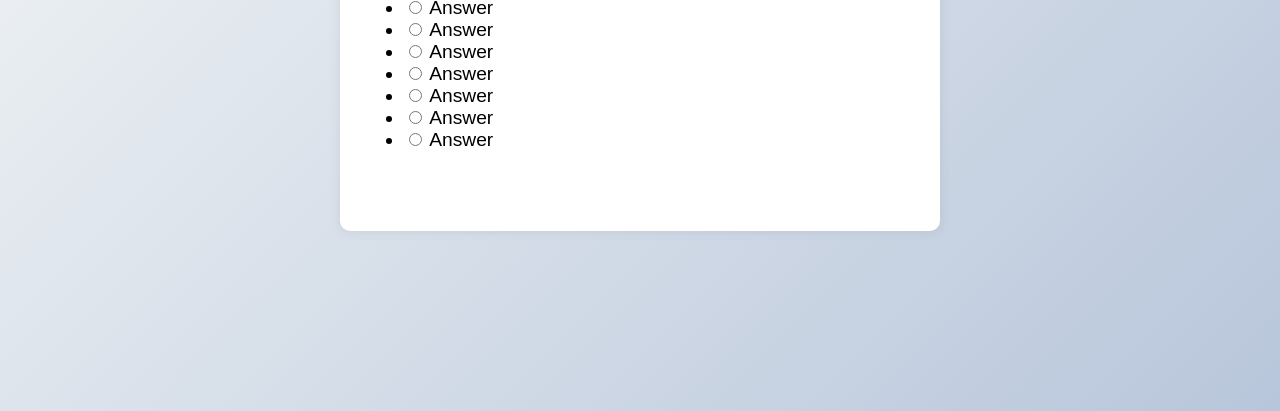
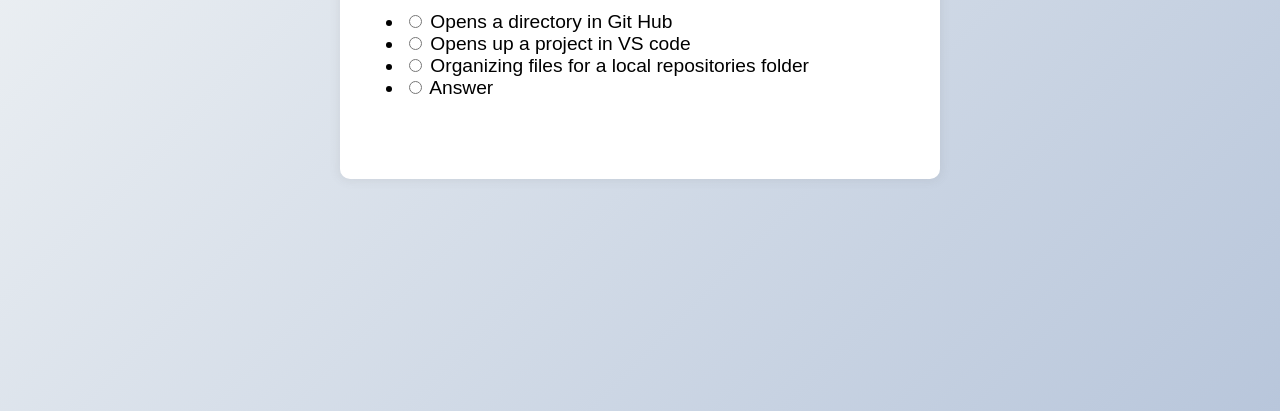
Before and after one commit to jakeskata/m4quizgenerator, a plain HTML site: page index.html in a window 1280 px wide. Shown: the part 389-800 px from the top of the page. Drawn offline with Linux system fonts and the light colour scheme.

Commit message:
added questions

```diff
--- a/index.html
+++ b/index.html
@@ -10,54 +10,29 @@
 <body>
 
     <div class="quiz-container" id="quiz"><div class="quiz-header">
-        <h2 id="question">Question Text
+        <h2 id="question"> What is the command code . used for?
         </h2>
         <ul>
             <li>
                 <input type="radio" name="answer" id="a" class="answer">
-                <label for="a" id="a_text">Answer</label>
+                <label for="a" id="a_text"> Opens a directory in Git Hub </label>
                 </li>
 
                   <li>
                     <input type="radio" name="answer" id="b" class="answer">
-                    <label for="b" id="b_text">Answer</label>
+                    <label for="b" id="b_text"> Opens up a project in VS code </label>
                   </li>
 
                   <li>
                     <input type="radio" name="answer" id="b" class="answer">
-                    <label for="b" id="b_text">Answer</label>
+                    <label for="b" id="b_text"> Organizing files for a local repositories folder </label>
                   </li>
 
                   <li>
                     <input type="radio" name="answer" id="b" class="answer">
-                    <label for="b" id="b_text">Answer</label>
-                  </li>
-                  <li>
-                    <input type="radio" name="answer" id="b" class="answer">
-                    <label for="b" id="b_text">Answer</label>
-                  </li>
-                  <li>
-                    <input type="radio" name="answer" id="b" class="answer">
-                    <label for="b" id="b_text">Answer</label>
-                  </li>
-                  <li>
-                    <input type="radio" name="answer" id="b" class="answer">
-                    <label for="b" id="b_text">Answer</label>
-                  </li>
-                  <li>
-                    <input type="radio" name="answer" id="b" class="answer">
-                    <label for="b" id="b_text">Answer</label>
-                  </li>
-                  <li>
-                    <input type="radio" name="answer" id="b" class="answer">
-                    <label for="b" id="b_text">Answer</label>
-                  </li>
-                  <li>
-                    <input type="radio" name="answer" id="b" class="answer">
-                    <label for="b" id="b_text">Answer</label>
+                    <label for="b" id="b_text"> Answer </label>
                   </li>
 
-                </li>
                 </ul>
                 </div>
                 </div>
```
